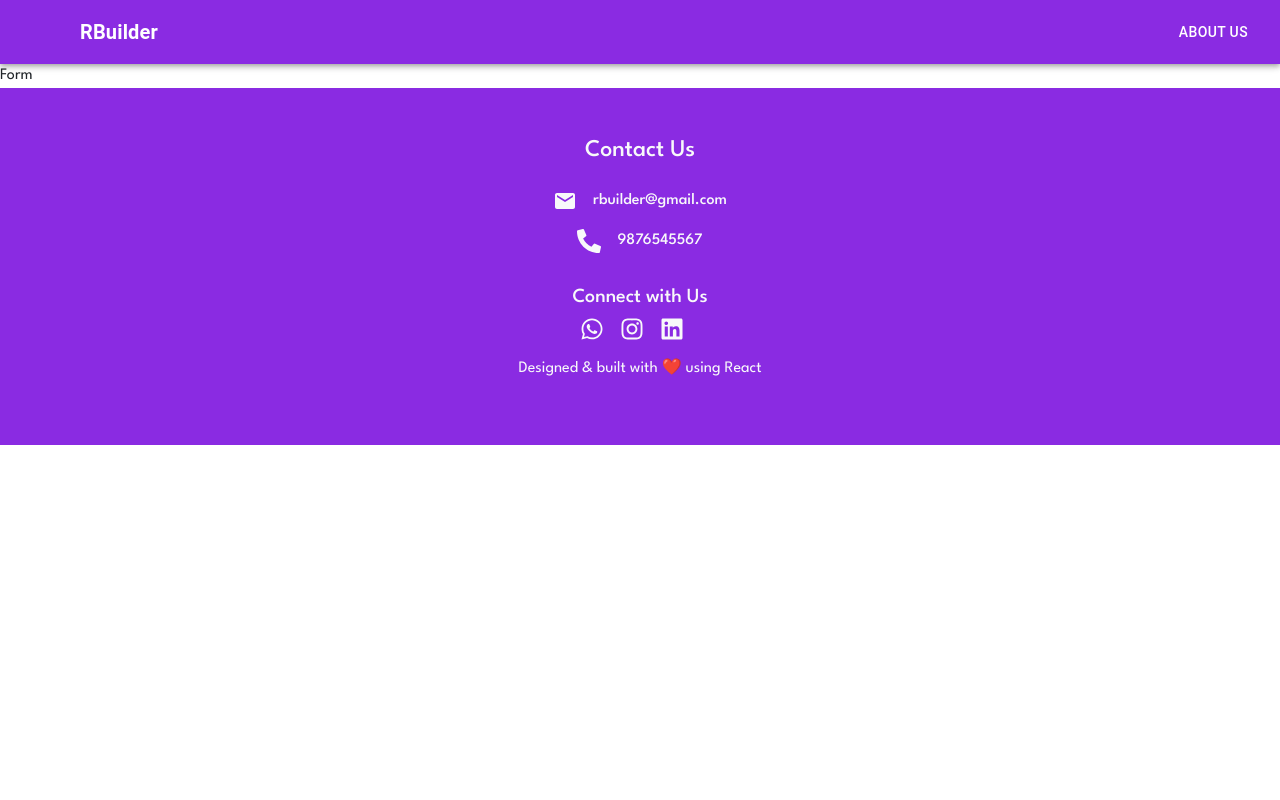
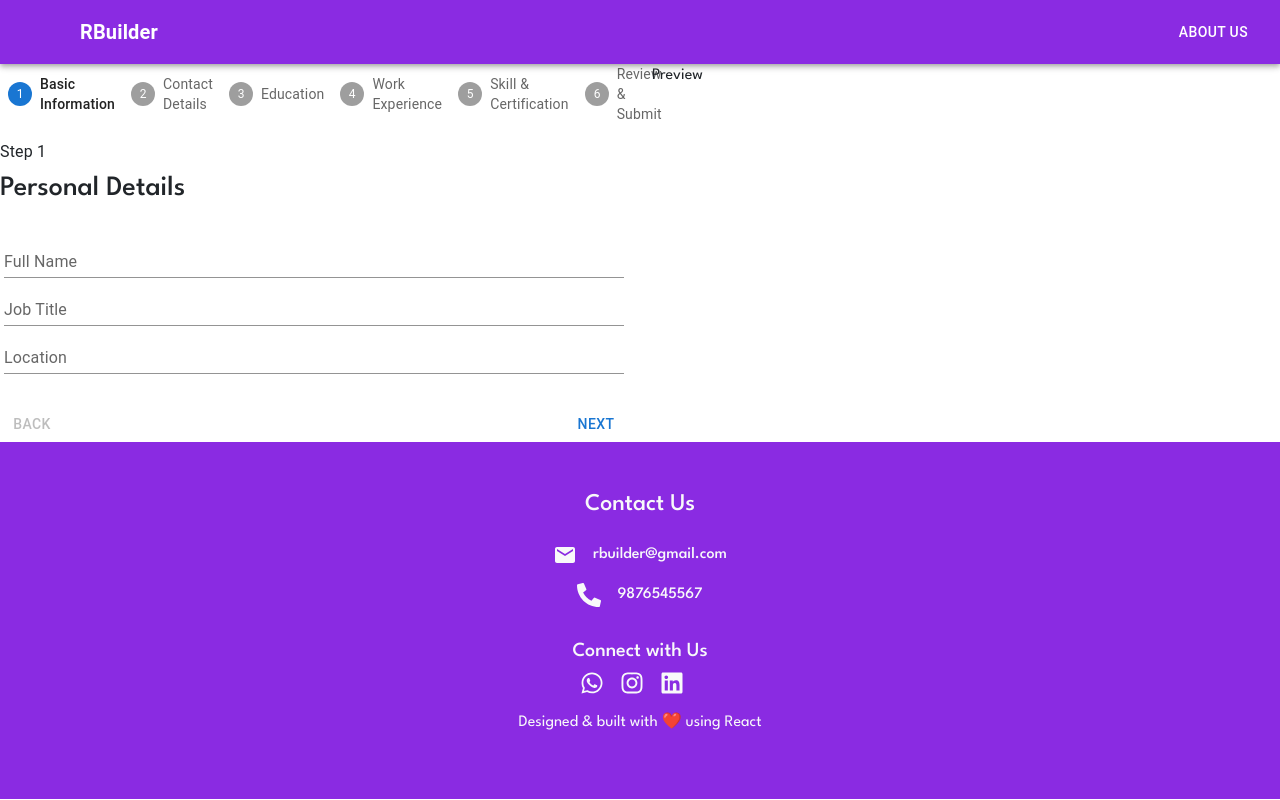
Before and after one commit to sayeedmunees/mearn-notes, a React (Vite) app in the folder REACT/RBuilder/rBuilder-frontend/: page /form in a window 1280 px wide. Built offline with nearby package versions, Linux system fonts and the light colour scheme; some icons are missing.

Commit message:
Edited Rbuilder

```diff
--- /dev/null
+++ b/REACT/RBuilder/rBuilder-frontend/src/components/Steps.jsx
@@ -0,0 +1,257 @@
+import * as React from "react";
+import Box from "@mui/material/Box";
+import Stepper from "@mui/material/Stepper";
+import Step from "@mui/material/Step";
+import StepLabel from "@mui/material/StepLabel";
+import Button from "@mui/material/Button";
+import Typography from "@mui/material/Typography";
+import TextField from "@mui/material/TextField";
+
+const steps = [
+  "Basic Information",
+  "Contact Details",
+  "Education",
+  "Work Experience",
+  "Skill & Certification",
+  "Review & Submit",
+];
+
+const Steps = () => {
+  const [activeStep, setActiveStep] = React.useState(0);
+  const [skipped, setSkipped] = React.useState(new Set());
+
+  const isStepOptional = (step) => {
+    return step === 1;
+  };
+
+  const isStepSkipped = (step) => {
+    return skipped.has(step);
+  };
+
+  const handleNext = () => {
+    let newSkipped = skipped;
+    if (isStepSkipped(activeStep)) {
+      newSkipped = new Set(newSkipped.values());
+      newSkipped.delete(activeStep);
+    }
+
+    setActiveStep((prevActiveStep) => prevActiveStep + 1);
+    setSkipped(newSkipped);
+  };
+
+  const handleBack = () => {
+    setActiveStep((prevActiveStep) => prevActiveStep - 1);
+  };
+
+  const handleSkip = () => {
+    if (!isStepOptional(activeStep)) {
+      // You probably want to guard against something like this,
+      // it should never occur unless someone's actively trying to break something.
+      throw new Error("You can't skip a step that isn't optional.");
+    }
+
+    setActiveStep((prevActiveStep) => prevActiveStep + 1);
+    setSkipped((prevSkipped) => {
+      const newSkipped = new Set(prevSkipped.values());
+      newSkipped.add(activeStep);
+      return newSkipped;
+    });
+  };
+
+  const handleReset = () => {
+    setActiveStep(0);
+  };
+
+  const renderStepContent = (step) => {
+    switch (step) {
+      case 0:
+        return (
+          <div>
+            <h3>Personal Details</h3>
+            <div className="d-flex row p-3">
+              <TextField
+                id="standard-basic"
+                label="Full Name"
+                variant="standard"
+              />
+              <TextField
+                id="standard-basic"
+                label="Job Title"
+                variant="standard"
+              />
+              <TextField
+                id="standard-basic"
+                label="Location"
+                variant="standard"
+              />
+            </div>
+          </div>
+        );
+      case 1:
+        return (
+          <div>
+            <h3>Contact Details</h3>
+            <div className="d-flex row p-3">
+              <TextField id="standard-basic" label="Email" variant="standard" />
+              <TextField
+                id="standard-basic"
+                label="Phone number"
+                variant="standard"
+              />
+              <TextField
+                id="standard-basic"
+                label="Github Link"
+                variant="standard"
+              />
+              <TextField
+                id="standard-basic"
+                label="LinkedIn Link"
+                variant="standard"
+              />
+              <TextField
+                id="standard-basic"
+                label="Portfolio Link"
+                variant="standard"
+              />
+            </div>
+          </div>
+        );
+      case 2:
+        return (
+          <div>
+            <h3>Educational Details</h3>
+            <div className="d-flex row p-3">
+              <TextField
+                id="standard-basic"
+                label="Course Name"
+                variant="standard"
+              />
+              <TextField
+                id="standard-basic"
+                label="College Name"
+                variant="standard"
+              />
+              <TextField
+                id="standard-basic"
+                label="University"
+                variant="standard"
+              />
+              <TextField
+                id="standard-basic"
+                label="Year of Passout"
+                variant="standard"
+              />
+            </div>{" "}
+          </div>
+        );
+      case 3:
+        return (
+          <div>
+            <h3>Proffessional Details</h3>
+            <div className="d-flex row p-3">
+              <TextField
+                id="standard-basic"
+                label="Job or Internship"
+                variant="standard"
+              />
+              <TextField
+                id="standard-basic"
+                label="Company Name"
+                variant="standard"
+              />
+              <TextField
+                id="standard-basic"
+                label="Location"
+                variant="standard"
+              />
+              <TextField
+                id="standard-basic"
+                label="Duration"
+                variant="standard"
+              />
+            </div>
+          </div>
+        );
+      case 4:
+        return "Skills";
+      case 5:
+        return (
+          <div>
+            <h3>Proffessional Summary</h3>
+            <div>
+              <TextField
+                id="standard-multiline-static"
+                label="Multiline"
+                multiline
+                rows={4}
+                defaultValue="Default Value"
+                variant="standard"
+              />
+            </div>
+          </div>
+        );
+      default:
+        return null;
+    }
+  };
+
+  return (
+    <Box sx={{ width: "100%" }}>
+      <Stepper activeStep={activeStep}>
+        {steps.map((label, index) => {
+          const stepProps = {};
+          const labelProps = {};
+          //   if (isStepOptional(index)) {
+          //     labelProps.optional = (
+          //       <Typography variant="caption">Optional</Typography>
+          //     );
+          //   }
+          if (isStepSkipped(index)) {
+            stepProps.completed = false;
+          }
+          return (
+            <Step key={label} {...stepProps}>
+              <StepLabel {...labelProps}>{label}</StepLabel>
+            </Step>
+          );
+        })}
+      </Stepper>
+      {activeStep === steps.length ? (
+        <React.Fragment>
+          <Typography sx={{ mt: 2, mb: 1 }}>
+            All steps completed - you&apos;re finished
+          </Typography>
+          <Box sx={{ display: "flex", flexDirection: "row", pt: 2 }}>
+            <Box sx={{ flex: "1 1 auto" }} />
+            <Button onClick={handleReset}>Reset</Button>
+          </Box>
+        </React.Fragment>
+      ) : (
+        <React.Fragment>
+          <Typography sx={{ mt: 2, mb: 1 }}>Step {activeStep + 1}</Typography>
+          <Box>{renderStepContent(activeStep)}</Box>
+          <Box sx={{ display: "flex", flexDirection: "row", pt: 2 }}>
+            <Button
+              color="inherit"
+              disabled={activeStep === 0}
+              onClick={handleBack}
+              sx={{ mr: 1 }}
+            >
+              Back
+            </Button>
+            <Box sx={{ flex: "1 1 auto" }} />
+            {isStepOptional(activeStep) && (
+              <Button color="inherit" onClick={handleSkip} sx={{ mr: 1 }}>
+                Skip
+              </Button>
+            )}
+            <Button onClick={handleNext}>
+              {activeStep === steps.length - 1 ? "Finish" : "Next"}
+            </Button>
+          </Box>
+        </React.Fragment>
+      )}
+    </Box>
+  );
+};
+export default Steps;
--- a/REACT/RBuilder/rBuilder-frontend/src/pages/Form.jsx
+++ b/REACT/RBuilder/rBuilder-frontend/src/pages/Form.jsx
@@ -1,9 +1,18 @@
-import React from 'react'
+import React from "react";
+import Steps from "../components/Steps";
+import Preview from "../components/Preview";
 
 const Form = () => {
   return (
-    <div>Form</div>
-  )
-}
+    <div className="row">
+      <div className="col-6">
+        <Steps />
+      </div>
+      <div className="col-6">
+        <Preview />
+      </div>
+    </div>
+  );
+};
 
-export default Form
+export default Form;
--- a/REACT/RBuilder/rBuilder-frontend/src/pages/LandingPage.jsx
+++ b/REACT/RBuilder/rBuilder-frontend/src/pages/LandingPage.jsx
@@ -6,7 +6,7 @@ import { Link } from "react-router-dom";
 const LandingPage = () => {
   return (
     <div>
-      <section id="bg1" style={{ height: "600px" }}>
+      <section id="bg1" style={{ height:"600px" }}>
         <div className="row py-5">
           <div className="col-4"></div>
           <div className="col-4 box py-5 mt-5 border text-center">
@@ -24,7 +24,7 @@ const LandingPage = () => {
           <div className="col-4"></div>
         </div>
       </section>
-      <section className="py-5">
+      <section className="py-5 ">
         <h3 className="text-center mt-4 pt-4 fs-2"> Tools</h3>
         <div className="row pb-5">
           <div className="col-6 p-5 ">
@@ -51,9 +51,9 @@ const LandingPage = () => {
         </div>
       </section>
       <section id="bg2">
-        <h1>Testimony</h1>
+        <h1 className="ms-4 pt-5">Testimony</h1>
         <div className="row">
-          <div className="col-6">
+          <div className="col-6 ps-5">
             <h4>Trusted by professionals worldwide.</h4>
             <p>
               At LiveCareer, we don't just help you create résumés we help you
```
